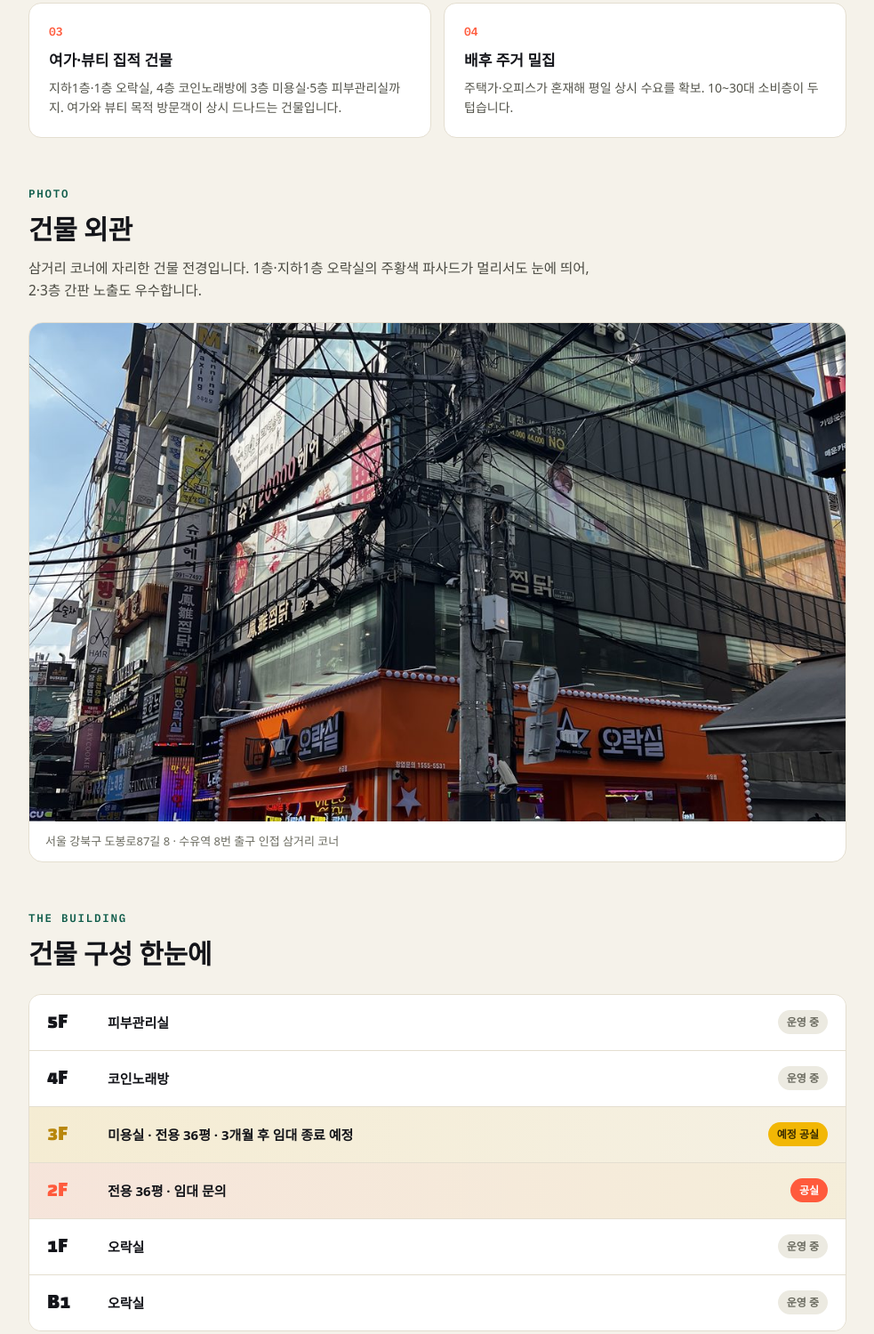
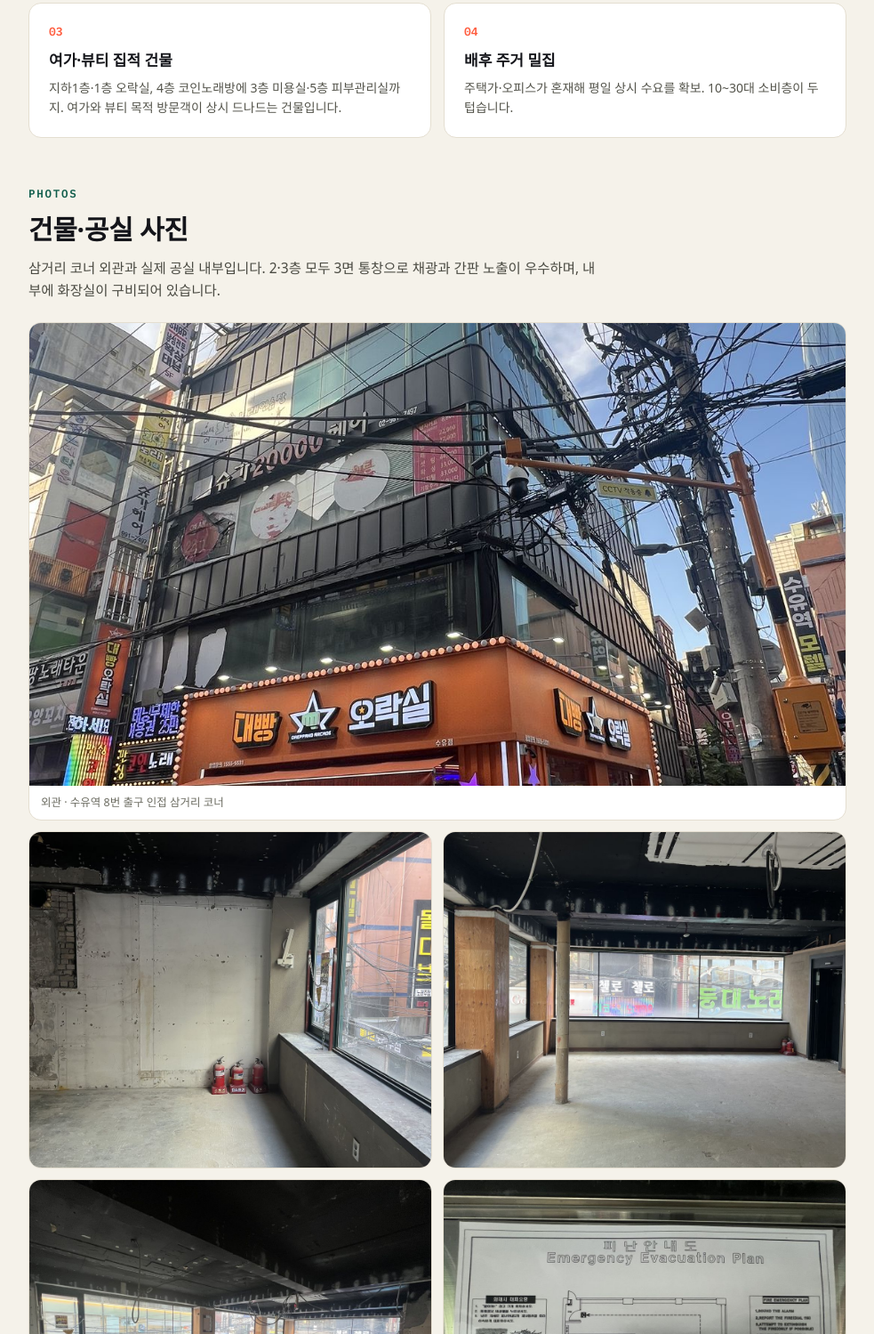
Before and after one commit to yun7640/suyu-app, a website: page public/index.html in a window 1280 px wide. Shown: the part 1167-2666 px from the top of the page at 89% size, without its empty margins (148-1131 px from the left). Drawn offline with Linux system fonts and the light colour scheme; a web font is replaced by a local one.

Commit message:
Add files via upload

```diff
--- a/public/index.html
+++ b/public/index.html
@@ -141,6 +141,13 @@
   .sup .h .em{color:var(--amber)}
   .sup p{font-size:13.5px;color:#c9c4b7}
 
+  /* ---------- GALLERY ---------- */
+  .gallery{margin-top:24px;display:grid;grid-template-columns:1fr 1fr;gap:12px}
+  .gitem{border:1px solid var(--line);border-radius:14px;overflow:hidden;background:var(--panel)}
+  .gitem.wide{grid-column:1 / -1}
+  .gitem img{width:100%;height:100%;display:block;object-fit:cover;aspect-ratio:4/3}
+  .gitem.wide img{aspect-ratio:16/10;max-height:520px}
+  .gitem figcaption{font-size:12.5px;color:var(--mut);padding:9px 13px;font-weight:500}
   /* ---------- PHOTO ---------- */
   .photo{margin:24px 0 0;border:1px solid var(--line);border-radius:16px;overflow:hidden;background:var(--panel)}
   .photo img{width:100%;height:auto;display:block;max-height:560px;object-fit:cover}
@@ -191,6 +198,7 @@
     .terms{grid-template-columns:1fr 1fr}
     .units{grid-template-columns:1fr}
     .frow{grid-template-columns:1fr}
+    .gallery{grid-template-columns:1fr}
     .combo{flex-wrap:wrap}
     .combo-ar{margin-left:0}
     .grid2,.support{grid-template-columns:1fr}
@@ -266,13 +274,32 @@
 
 <section style="padding-top:0">
   <div class="wrap">
-    <div class="eyebrow reveal">Photo</div>
-    <h2 class="reveal">건물 외관</h2>
-    <p class="lead reveal">삼거리 코너에 자리한 건물 전경입니다. 1층·지하1층 오락실의 주황색 파사드가 멀리서도 눈에 띄어, 2·3층 간판 노출도 우수합니다.</p>
-    <figure class="photo reveal">
-      <img src="building.jpg" alt="수유역 도봉로87길 8 건물 외관 — 삼거리 코너" loading="lazy">
-      <figcaption>서울 강북구 도봉로87길 8 · 수유역 8번 출구 인접 삼거리 코너</figcaption>
-    </figure>
+    <div class="eyebrow reveal">Photos</div>
+    <h2 class="reveal">건물·공실 사진</h2>
+    <p class="lead reveal">삼거리 코너 외관과 실제 공실 내부입니다. 2·3층 모두 3면 통창으로 채광과 간판 노출이 우수하며, 내부에 화장실이 구비되어 있습니다.</p>
+    <div class="gallery reveal">
+      <figure class="gitem wide">
+        <img src="photos/ext-corner.jpg" alt="건물 외관 — 삼거리 코너" loading="lazy">
+        <figcaption>외관 · 수유역 8번 출구 인접 삼거리 코너</figcaption>
+      </figure>
+      <figure class="gitem">
+        <img src="photos/f2-a.jpg" alt="2층 공실 내부 — 통창" loading="lazy">
+        <figcaption>2층 내부 · 3면 통창, 기둥 최소</figcaption>
+      </figure>
+      <figure class="gitem">
+        <img src="photos/f2-b.jpg" alt="2층 공실 내부 — 화장실 구비" loading="lazy">
+        <figcaption>2층 내부 · 화장실 구비</figcaption>
+      </figure>
+      <figure class="gitem">
+        <img src="photos/f3-a.jpg" alt="3층 공실 내부 — 통창" loading="lazy">
+        <figcaption>3층 내부 · 코너 통창</figcaption>
+      </figure>
+      <figure class="gitem">
+        <img src="photos/rooftop.jpg" alt="옥상" loading="lazy">
+        <figcaption>옥상 · 실외기 공간</figcaption>
+      </figure>
+    </div>
+    <p class="lead reveal" style="font-size:13px;color:var(--mut);margin-top:12px">※ 공실 내부는 원상 상태로, 인테리어 전 이미지입니다. 렌트프리 기간 내 시공 가능합니다.</p>
   </div>
 </section>
 
```
Also changed, not shown: public/photos/ext-corner.jpg (added), public/photos/f2-a.jpg (added), public/photos/f2-b.jpg (added), public/photos/f3-a.jpg (added), public/photos/rooftop.jpg (added), 2 other files.
